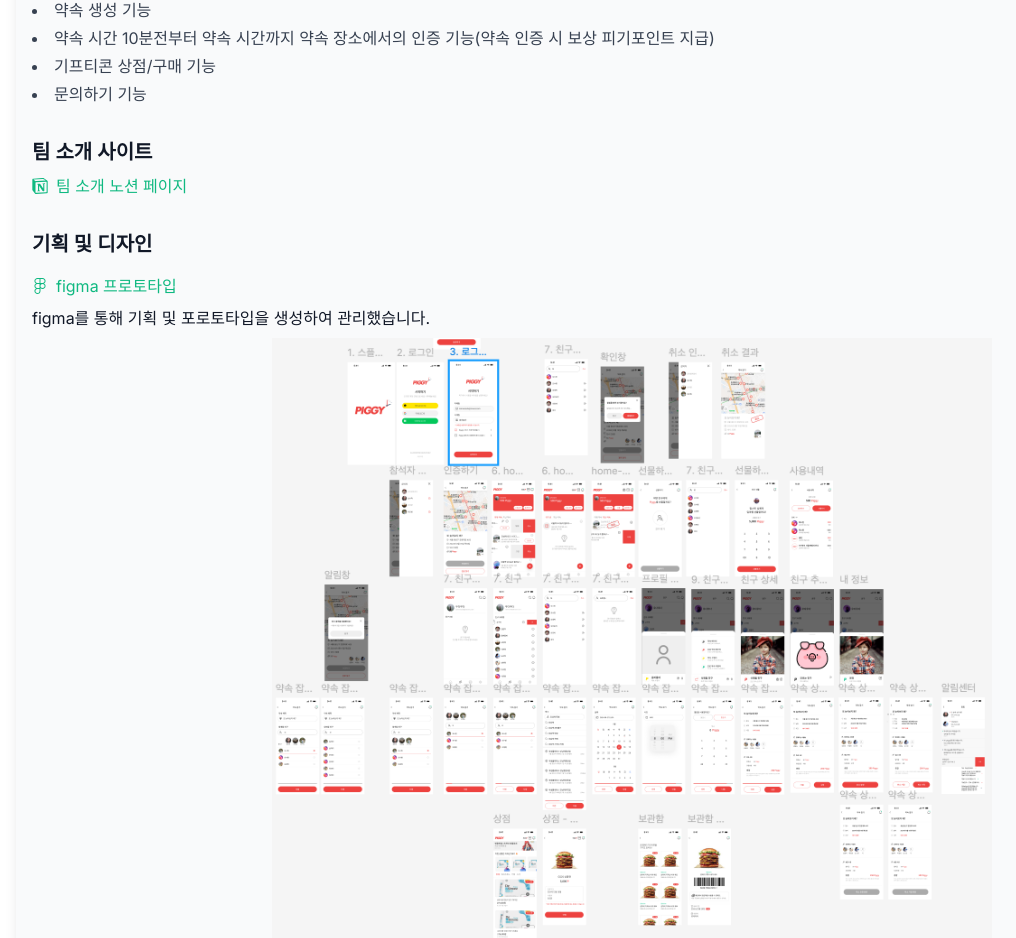
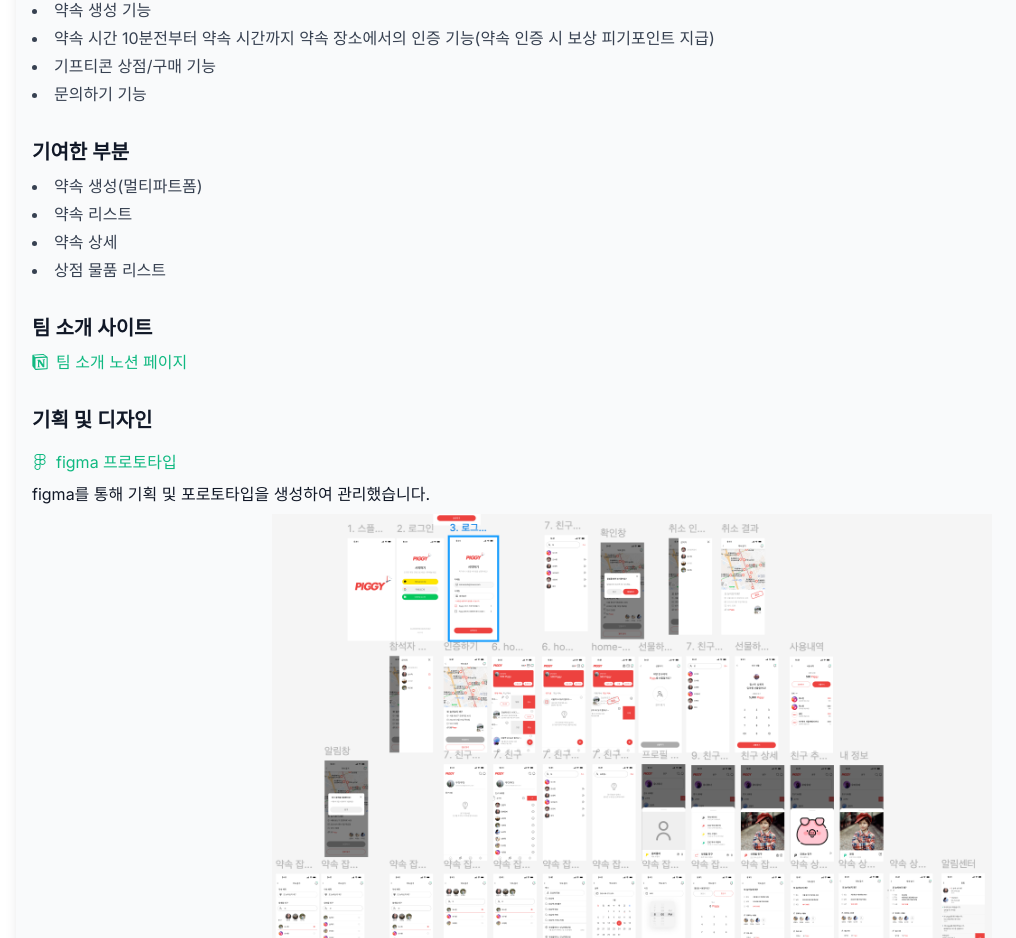
Before and after one commit to DaYoung-woo/portfolio, a Next.js app: page / in a window 1280 px wide. Shown: the part 5776-6714 px from the top of the page, without its empty margins (8-1024 px from the left). Built offline with nearby package versions, Linux system fonts and the light colour scheme.

Commit message:
[feat]기여한 부분 추가

```diff
--- a/src/components/Project.tsx
+++ b/src/components/Project.tsx
@@ -50,17 +50,34 @@ const project = [
       "기프티콘 상점/구매 기능",
       "문의하기 기능",
     ],
-    contributes: [
-      "카카로 로그인",
-      "약속 생성(멀티파트폼)",
-      "약속 리스트",
-      "약속 상세",
-      "상점 물품 리스트",
-    ],
     figma:
       "https://www.figma.com/design/gjdIDLNhgn25G0rBgcB8KA/Untitled?node-id=1-3129&t=roXpFo4MC4yzqovY-1",
     people: 4,
     details: [
+      {
+        title: "기여한 부분",
+        content: (
+          <ul className="list-disc list-inside text-gray-700 dark:text-gray-300">
+            {[
+              "약속 생성(멀티파트폼)",
+              "약속 리스트",
+              "약속 상세",
+              "상점 물품 리스트",
+            ].map((feature, i) => (
+              <motion.li
+                key={i}
+                className="mb-1"
+                initial={{ x: -20, opacity: 0 }}
+                whileInView={{ x: 0, opacity: 1 }}
+                transition={{ delay: i * 0.1, duration: 0.3 }}
+                viewport={{ once: true }}
+              >
+                {feature}
+              </motion.li>
+            ))}
+          </ul>
+        ),
+      },
       {
         title: "팀 소개 사이트",
         content: (
```
